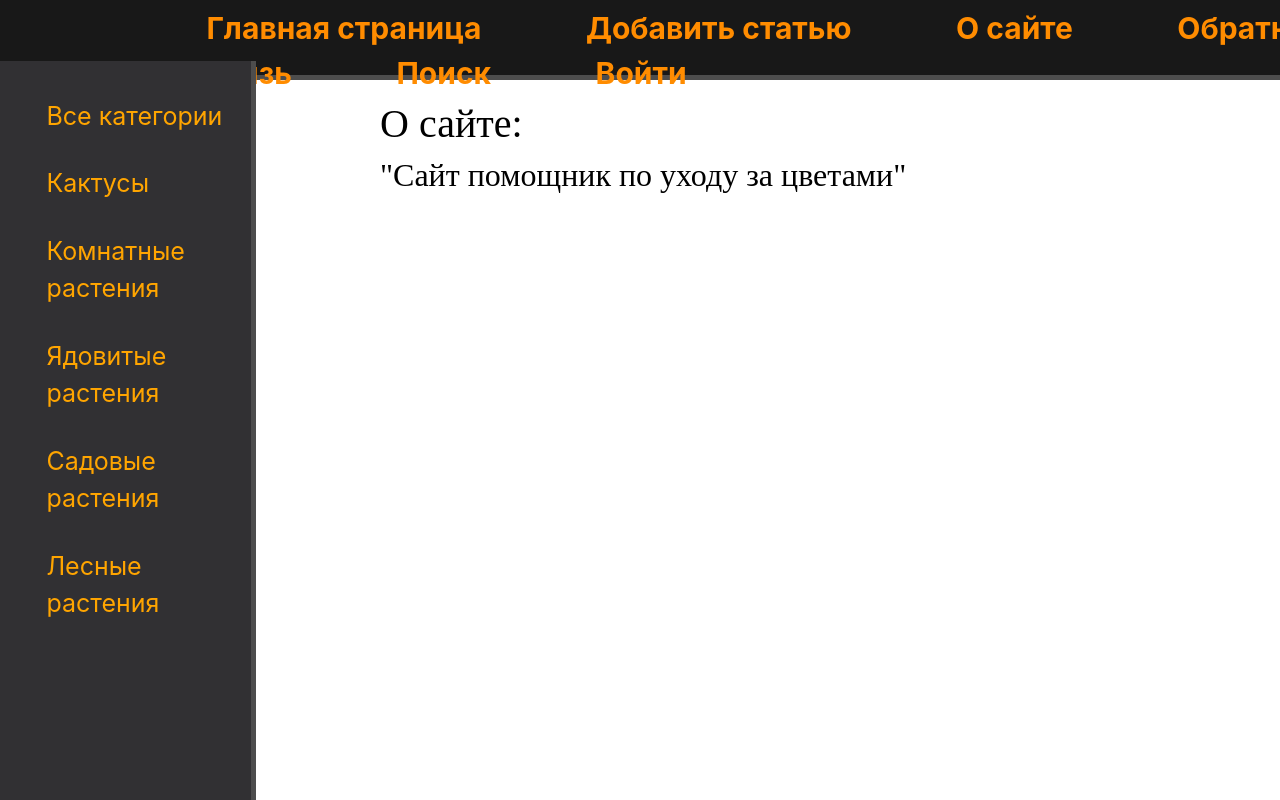
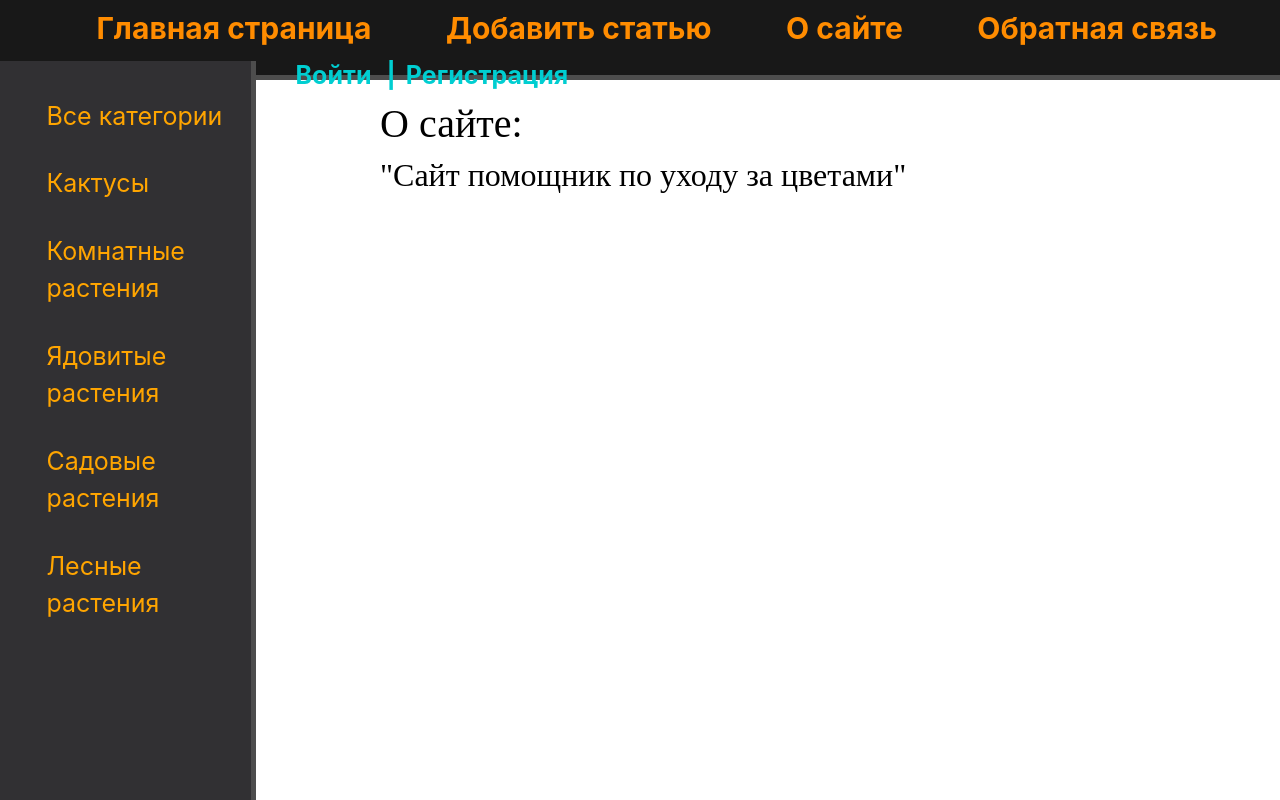
Before and after one commit to Nikolay-iljin/flower_assistant, a Django app: page /about/ in a window 1280 px wide. Run offline with Django 5.2, Linux system fonts and the light colour scheme; data comes from the database, SQL or seed files in the repository; both versions use the stored data as it was after the commit; some libraries are stand-ins or nearby versions.

Commit message:
make authenticate user

```diff
--- a/flowers/static/flowers/css/main.css
+++ b/flowers/static/flowers/css/main.css
@@ -14,20 +14,39 @@
 }
 
 header nav a{
-    left:200px;
+    left: 90px;
     top: 0px;
     font-weight: bold;
     position: relative;
     font-size: 30px;
     color: #FF8C00;
-    padding-right: 100px;
+    padding-right: 70px;
     text-decoration: none;
 }
+
+header nav .last{
+    display: inline-block;
+    margin-left: 30px;
+    padding-right: 0px;
+    color: #00CED1;
+    font-size: 25px;
+}
+
+header nav .last:hover {
+    transform: scale(1.05);
+}
+
+header nav .last + .last::before {
+    content: "|";
+    padding-right: 10px;
+    margin-left: -15px;
+    color: #00CED1;
+}
+
 .content {
     color: black;
     border-bottom: 1px solid #DDA0DD;
 }
-
 
 .content-text {
     margin-left: 380px;
--- a/templates/base.html
+++ b/templates/base.html
@@ -14,9 +14,15 @@
 <header>
     <nav>
         {% for m in mainmenu %}
-        <a href="{% url m.url_name %}">{{ m.title }}</a>
+            <a href="{% url m.url_name %}">{{ m.title }}</a>
         {% endfor %}
-        <a href="{% url 'users:login' %}">Войти</a>
+        {% if user.is_authenticated %}
+            <a class="last">{{ user.username }}</a> | <a href="{% url 'users:logout' %}">Выйти</a>
+        {% else %}
+            <a class="last" href="{% url 'users:login' %}">Войти</a><a class="last" href="#">Регистрация</a>
+        {% endif %}
+
+
     </nav>
 </header>
 <aside>
--- a/users/forms.py
+++ b/users/forms.py
@@ -4,8 +4,8 @@
 
 
 class LoginUserForm(AuthenticationForm):
-    username = forms.CharField(max_length=20)
-    password = forms.CharField(max_length=20)
+    username = forms.CharField(max_length=20, label='Логин')
+    password = forms.CharField(max_length=20, label='Пароль')
 
     class Meta():
         model = get_user_model()
--- a/users/urls.py
+++ b/users/urls.py
@@ -1,7 +1,7 @@
 from django.urls import path
 from users import views
 
-app_name = 'users'
+app_name = "users"
 
 urlpatterns = [
     path('login/', views.login_user, name='login'),
```
Also changed, not shown: users/views.py (+8 -3 lines), db.sqlite3.
